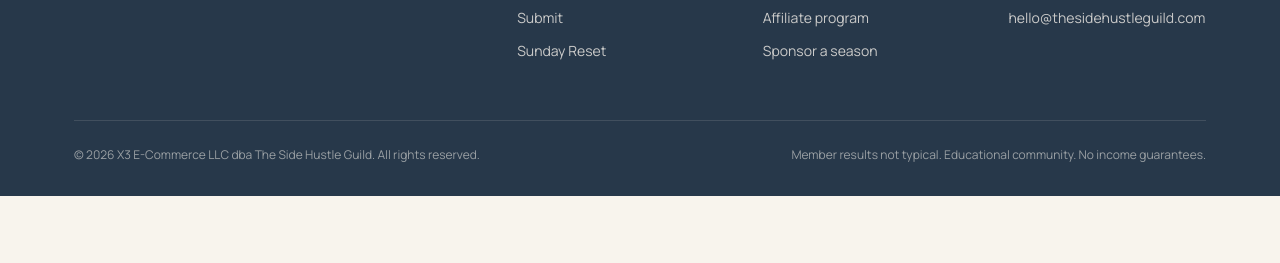
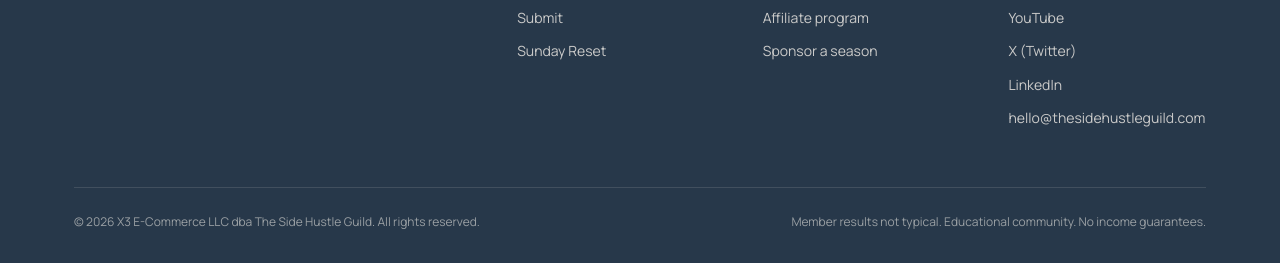
Before and after one commit to x3ecommerce/thesidehustleguild, a plain HTML site: page index.html in a window 1280 px wide. Shown: the part 8265-8528 px from the top of the page. Before the commit the page ends 8461 px from the top, so only its background shows below. Drawn offline with Linux system fonts and the light colour scheme; no server answers.

Commit message:
Footer: add YouTube/X/LinkedIn handles + 5 social banners + og-card

```diff
--- a/index.html
+++ b/index.html
@@ -579,6 +579,9 @@
         <ul>
           <li><a href="https://tiktok.com/@sidehustleguild">TikTok</a></li>
           <li><a href="https://instagram.com/sidehustleguild">Instagram</a></li>
+          <li><a href="https://youtube.com/@sidehustleguild">YouTube</a></li>
+          <li><a href="https://x.com/sidehustleguild">X (Twitter)</a></li>
+          <li><a href="https://linkedin.com/company/thesidehustleguild">LinkedIn</a></li>
           <li><a href="mailto:hello@thesidehustleguild.com">hello@thesidehustleguild.com</a></li>
         </ul>
       </div>
```
Also changed, not shown: assets/linkedin_company_1128x191.png (added), assets/linkedin_personal_1584x396.png (added), assets/og-card.png (added), assets/social_banners/linkedin_company_1128x191.png (added), assets/social_banners/linkedin_personal_1584x396.png (added), assets/social_banners/og-card.png (added), assets/social_banners/x_header_1500x500.png (added), assets/social_banners/youtube_banner_2560x1440.png (added), assets/x_header_1500x500.png (added), assets/youtube_banner_2560x1440.png (added).
